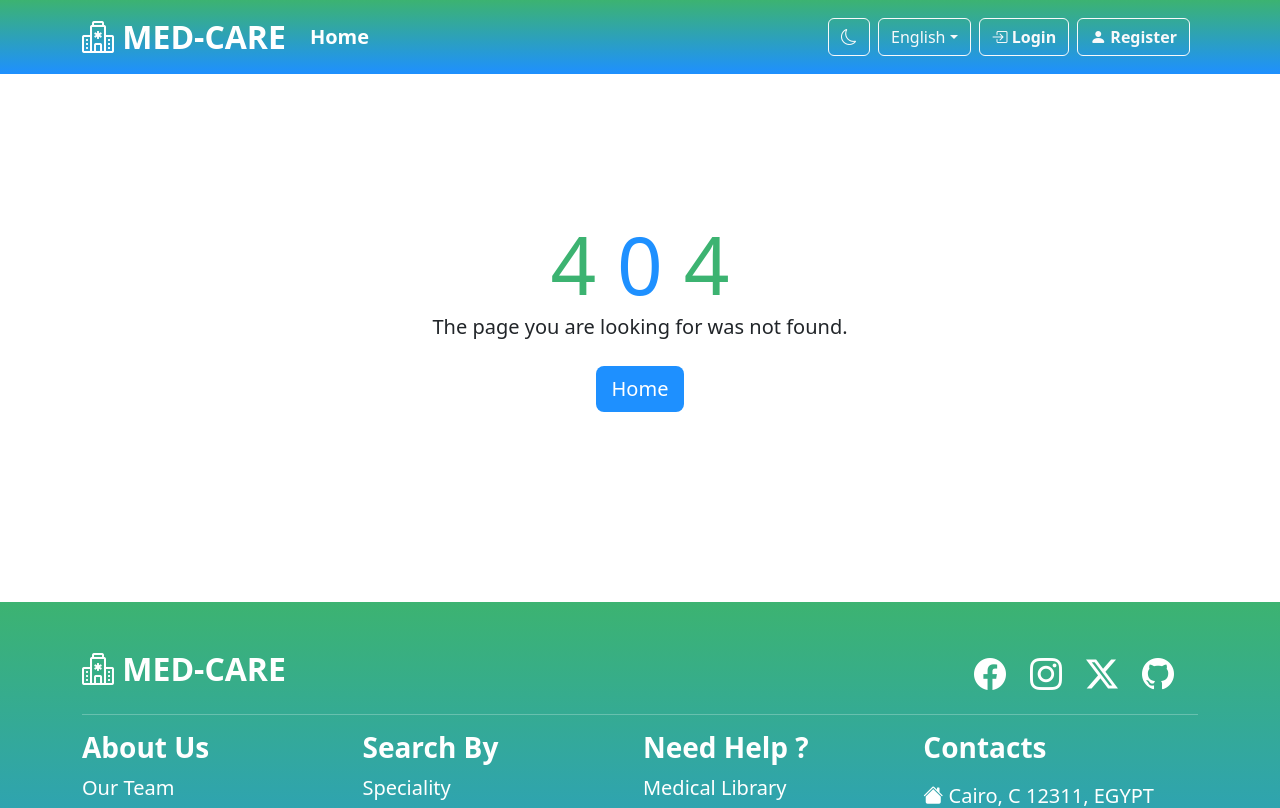
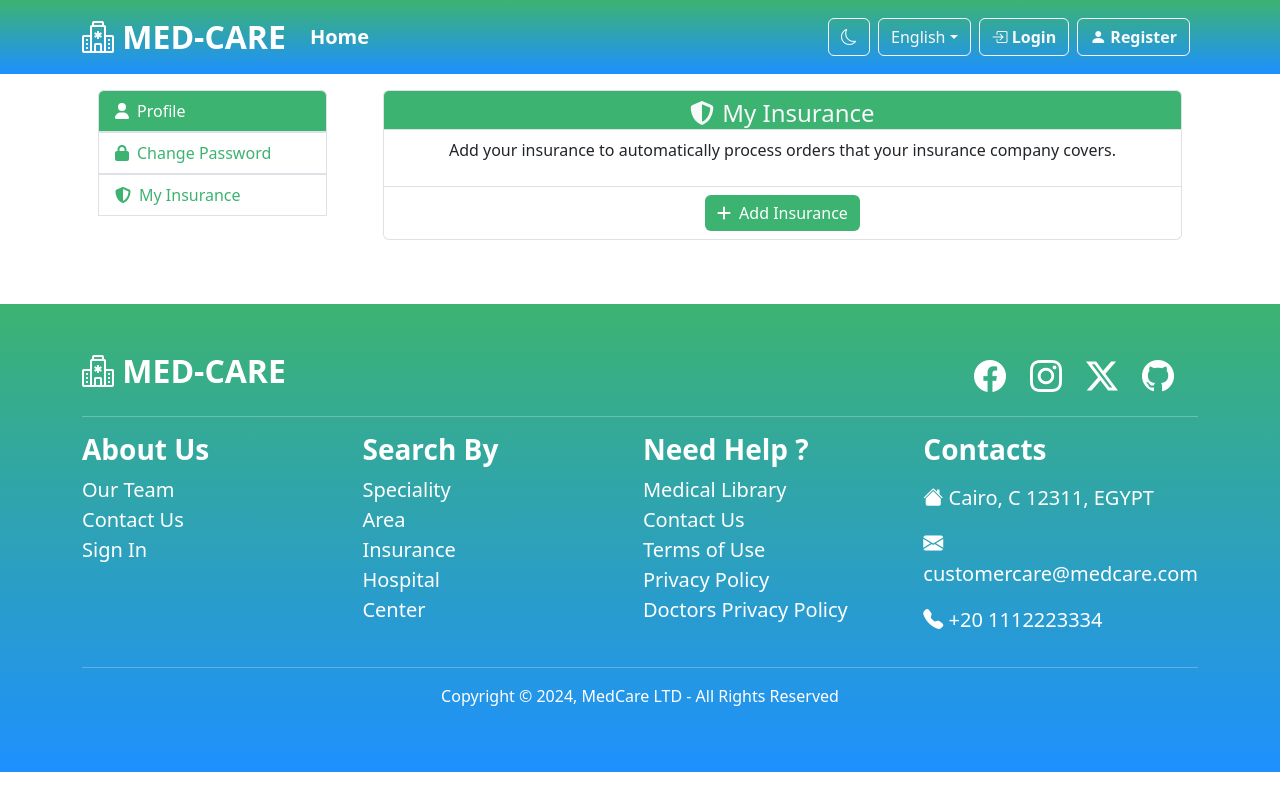
Before and after one commit to Ashryz/Med_Care, a React (Create React App) app: page /MyInsurance in a window 1280 px wide. Shown: the top 808 px of the page. Built offline with nearby package versions, Linux system fonts and the light colour scheme.

Commit message:
add insurance

```diff
--- a/src/App.js
+++ b/src/App.js
@@ -7,6 +7,7 @@ import ForgotPassword from './Pages/SignIn/ForgotPassword.js';
 import Userprofile from './Components/UserProfile/Userprofile';
 import ChangePass from './Components/UserProfile/ChangePass/ChangePass';
 import ChangeDPass from './Components/DoctorProfile/ChangeDPass/ChangeDPass';
+import MyInsurance from './Components/UserProfile/MyInsurance/MyInsurance';
 import NavbarComp from './Components/Navbar/Navbar.js';
 import Home from './Home.js';
 import ListDoctor from './Components/ListDoctor/ListDoctor.js';
@@ -30,6 +31,7 @@ function App() {
           <Route exact path="/Userprofile" element={<Userprofile />} />
           <Route exact path="/changepassword" element={<ChangePass />} />
           <Route exact path="/changedDpassword" element={<ChangeDPass />} />
+          <Route exact path="/MyInsurance" element={<MyInsurance />} />
           <Route exact path="/Listdoctor" element={<ListDoctor />} />
           <Route exact path="/DoctorProfile" element={<DoctorProfile />} />
           <Route exact path="/Hero" element={<Hero />} />
--- /dev/null
+++ b/src/Components/UserProfile/MyInsurance/MyInsurance.js
@@ -0,0 +1,44 @@
+import React from 'react';
+import ListGroup from 'react-bootstrap/ListGroup';
+import { FontAwesomeIcon } from '@fortawesome/react-fontawesome';
+import { faShieldAlt, faPlus } from '@fortawesome/free-solid-svg-icons';
+import Sidebar from "../SideBar/Sidebar";
+
+const MyInsurance = () => {
+  return (
+    <div className="container">
+      <div className="row">
+        <div className="col-md-3">
+          <Sidebar />
+        </div>
+        <div className="col-md-9">
+          <ListGroup className="cardheadlistStyle m-3">
+            <ListGroup.Item className="cardhead prim-pg listgroupItem">
+              <div className="card-header prim-pg text-light">
+                <h4 className="text-center mb-0">
+                  <FontAwesomeIcon icon={faShieldAlt} className="me-2" />
+                  My Insurance
+                </h4>
+              </div>
+            </ListGroup.Item>
+
+            <ListGroup.Item className='list-group-item listgroupItem'>
+              <p className="text-center">
+                Add your insurance to automatically process orders that your insurance company covers.
+              </p>
+            </ListGroup.Item>
+
+            <ListGroup.Item className='list-group-item listgroupItem text-center'>
+              <button className="btn main-btn">
+                <FontAwesomeIcon icon={faPlus} className="me-2" />
+                Add Insurance
+              </button>
+            </ListGroup.Item>
+          </ListGroup>
+        </div>
+      </div>
+    </div>
+  );
+}
+
+export default MyInsurance;
--- a/src/Components/UserProfile/SideBar/Sidebar.js
+++ b/src/Components/UserProfile/SideBar/Sidebar.js
@@ -23,11 +23,12 @@ const Sidebar = () => {
         </ListGroup.Item>
       </Link>
 
-
-        <ListGroup.Item className='list-group-item listgroupItem'>
+       <Link className="text-decoration-none" to="/MyInsurance">
+        <ListGroup.Item className='list-group-item listgroupItem prim-color'>
           <FontAwesomeIcon icon={faShieldAlt} className="me-2" />
           <span className='spanStyle'>My Insurance</span>
         </ListGroup.Item>
+        </Link>
 
     </ListGroup>
   );
```
